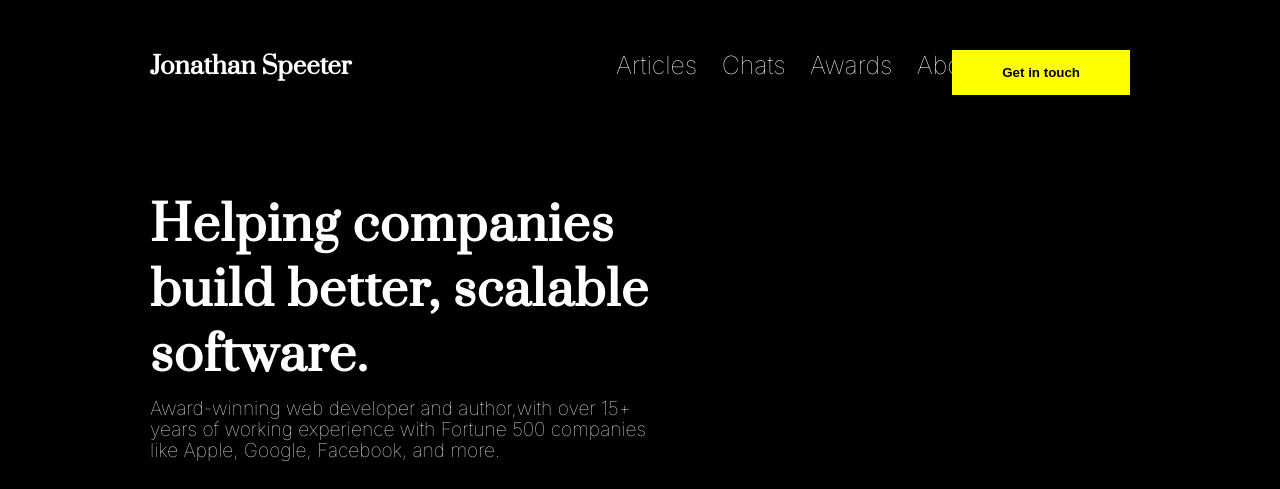
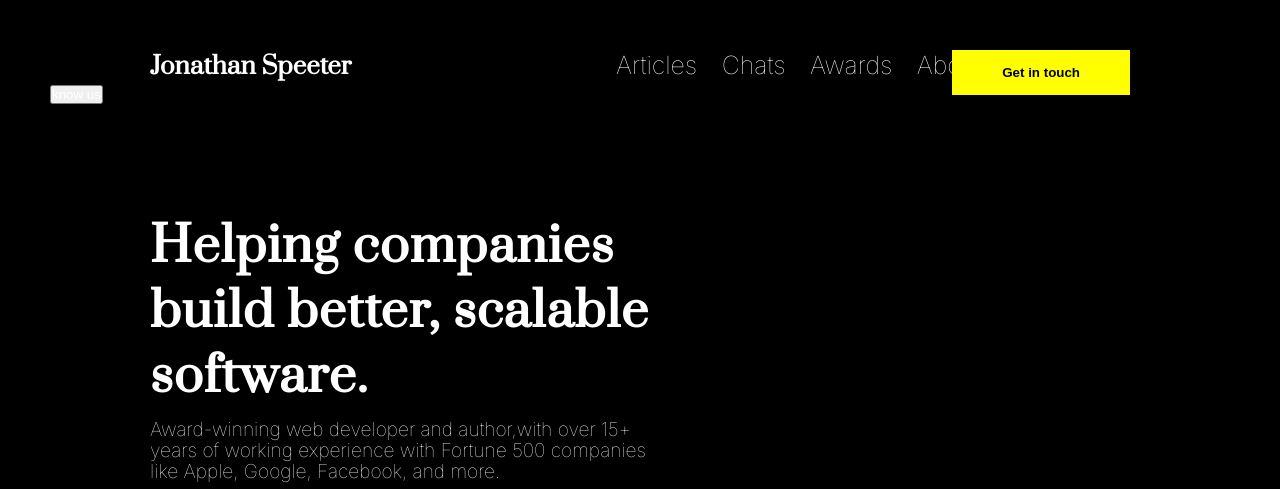
Before and after one commit to yash-2138/Developer-Portfolio, a plain HTML site: page index.html in a window 1280 px wide. Shown: the top 489 px of the page. Drawn offline with Linux system fonts and the light colour scheme.

Commit message:
Update index.html

```diff
--- a/index.html
+++ b/index.html
@@ -23,6 +23,9 @@
         </div>
         <div class="box3">
             <button>Get in touch</button>
+        </div>
+         <div class="box5">
+            <button>know us</button>
         </div>
         </div>
     <div class="top">
```
